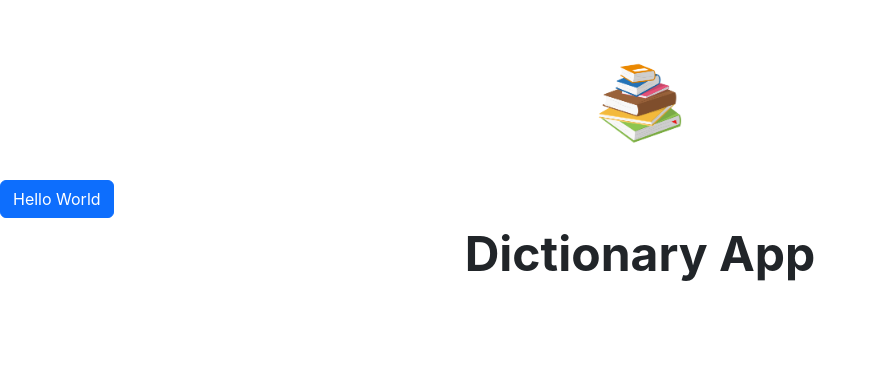
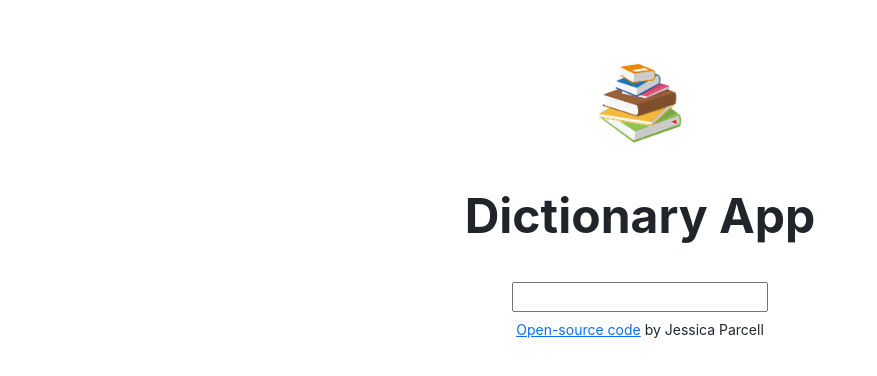
Before and after one commit to parcellj92/Dictionary-REACT-app, a React (Create React App) app: page / in a window 1280 px wide. Shown: the top 376 px of the page, without its empty margins (0-877 px from the left). Built offline with nearby package versions, Linux system fonts and the light colour scheme.

Commit message:
added form and function for alerting searching for the entered value

```diff
--- a/src/App.css
+++ b/src/App.css
@@ -13,3 +13,8 @@
 .App-header {
   margin: 30px 0;
 }
+
+.App-footer {
+  text-align: center;
+  margin: 5px 0;
+}
--- a/src/App.js
+++ b/src/App.js
@@ -1,16 +1,29 @@
 import bookstack from "./bookstack.png";
 import "./App.css";
+import Dictionary from "./Dictionary.js";
 
 function App() {
   return (
     <div className="App">
-      <header className="App-header"></header>
-      <img src={bookstack} className="Dictionary-logo" alt="logo" />
-      <a href="#" className="btn btn-primary">
-        Hello World
-      </a>
-      <div className="dictionary-name">
-        <strong>Dictionary App</strong>
+      <div className="container">
+        <header className="App-header">
+          <img src={bookstack} className="Dictionary-logo" alt="logo" />
+
+          <div className="dictionary-name">
+            <strong>Dictionary App</strong>
+          </div>
+        </header>
+        <main>
+          <Dictionary />
+        </main>
+        <footer className="App-footer">
+          <small>
+            <a href="https://github.com/parcellj92/Dictionary-REACT-app">
+              Open-source code
+            </a>{" "}
+            by Jessica Parcell
+          </small>
+        </footer>
       </div>
     </div>
   );
--- /dev/null
+++ b/src/Dictionary.css
@@ -0,0 +1,5 @@
+.Dictionary {
+  text-align: center;
+  color: blue;
+  font-weight: bolder;
+}
--- /dev/null
+++ b/src/Dictionary.js
@@ -0,0 +1,22 @@
+import React, { useState } from "react";
+import "./Dictionary.css";
+export default function Dictionary() {
+  let [keyword, setKeyword] = useState("");
+
+  function search(event) {
+    event.preventDefault();
+    alert(`Searching for ${keyword}`);
+  }
+
+  function handleKeywordChange(event) {
+    setKeyword(event.target.value);
+  }
+
+  return (
+    <div className="Dictionary">
+      <form onSubmit={search}>
+        <input type="search" onChange={handleKeywordChange} />
+      </form>
+    </div>
+  );
+}
```
